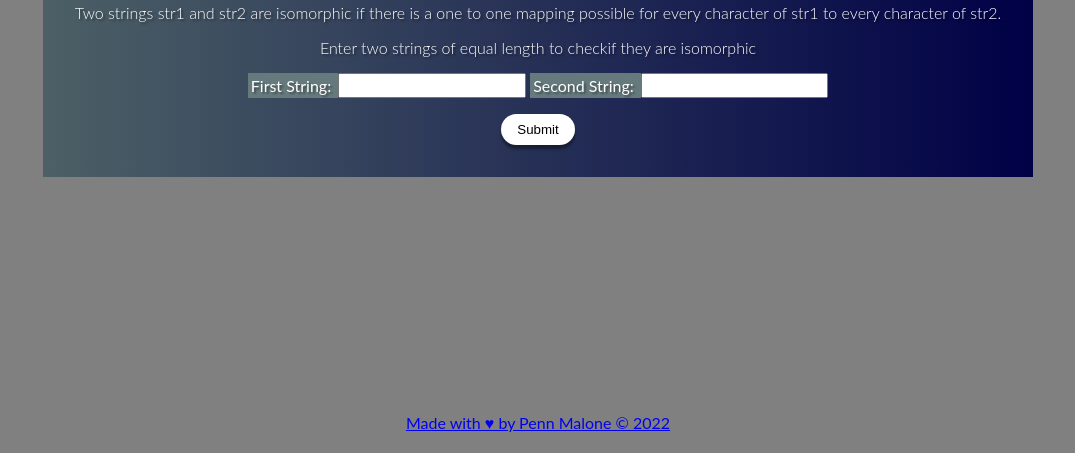
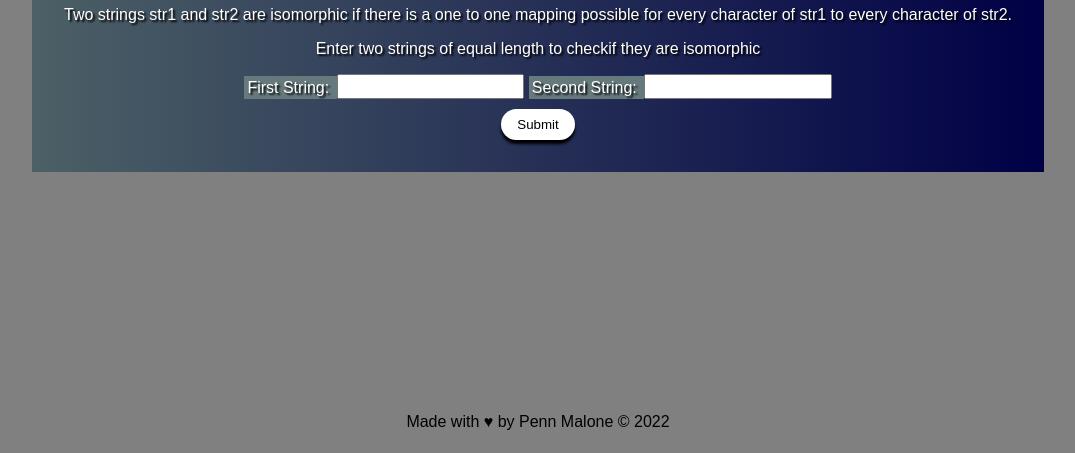
Before and after one commit to Payne680/Isomorphic-Strings, a plain HTML site: page index.html in a window 1280 px wide. Shown: the part 347-800 px from the top of the page, without its empty margins (102-1177 px from the left). Drawn offline with Linux system fonts and the light colour scheme.

Commit message:
Correcting linter errors in my css file

```diff
--- a/asset/styles/style.css
+++ b/asset/styles/style.css
@@ -1,18 +1,20 @@
 * {
   box-sizing: border-box;
 }
+
 body {
-  font-family: "Lato", sans-serif;
+  font-family: sans-serif;
   margin: 0;
   background-color: grey;
 }
 
 h1,
 p {
-  color: white;
-  text-shadow: 2px 2px 2px rgba(0, 0, 0, 0.4);
+  color: #fff;
+  text-shadow: 2px 2px 2px rgba(0, 0, 0, 40);
   font-weight: 300;
 }
+
 .flex-container {
   display: flex;
   flex: row wrap;
@@ -20,21 +22,24 @@ p {
   justify-content: center;
   align-items: center;
 }
+
 .container {
   padding: 2rem;
   text-align: center;
   background: #000046;
   background: linear-gradient(to right, #4c6066, #000046);
 }
+
 label {
   position: relative;
   top: 2px;
-  color: white;
-  text-shadow: 2px 2px 2px rgba(0, 0, 0, 0.4);
+  color: #fff;
+  text-shadow: 2px 2px 2px rgba(0, 0, 0, 40);
   padding: 0.2rem;
   border: none;
   background: #667a7e;
 }
+
 #text-input-1,
 #text-input-2 {
   padding: 0.2rem;
@@ -50,16 +55,18 @@ label {
 }
 
 #submit {
-  margin-top: 1rem;
+  margin-top: 1%;
   padding: 0.5rem 1rem;
   border-radius: 1.5rem;
   border: none;
-  background: white;
-  box-shadow: 0px 4px 3px rgba(0, 0, 0, 0.4);
+  background: #fff;
+  box-shadow: 0px 4px 3px rgba(0, 0, 0, 40);
 }
+
 .hide {
   display: none !important;
 }
+
 footer {
   text-align: center;
 }
--- a/index.html
+++ b/index.html
@@ -33,7 +33,6 @@
             <div class="hide" id="message"></div>
         </div>
     </div>
-    <a aria-label="Chat on WhatsApp" href="https://wa.me/237674043490">
     <footer>Made with &hearts; by Penn Malone &copy; 2022</footer>
 
     <script src="asset/scripts/script.js"></script>
```
